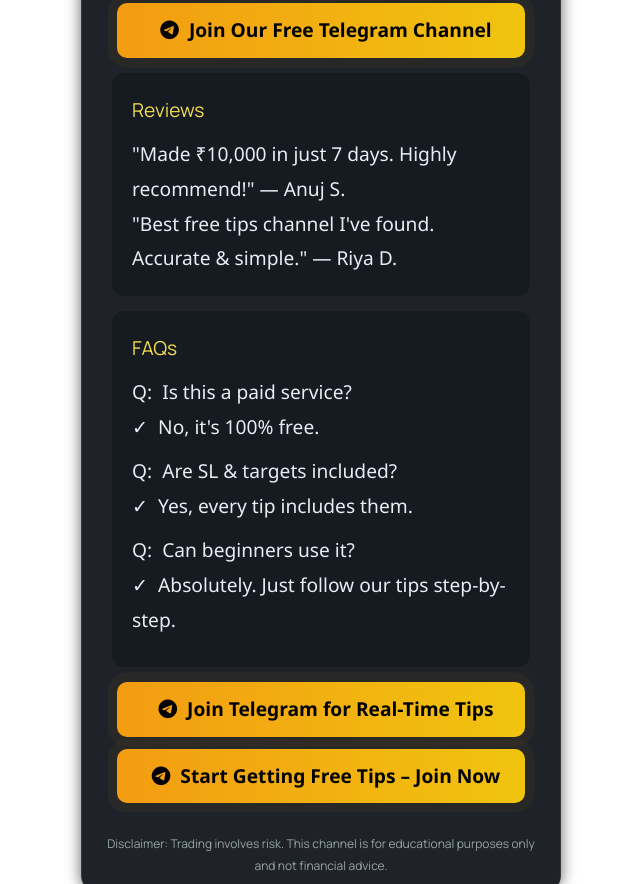
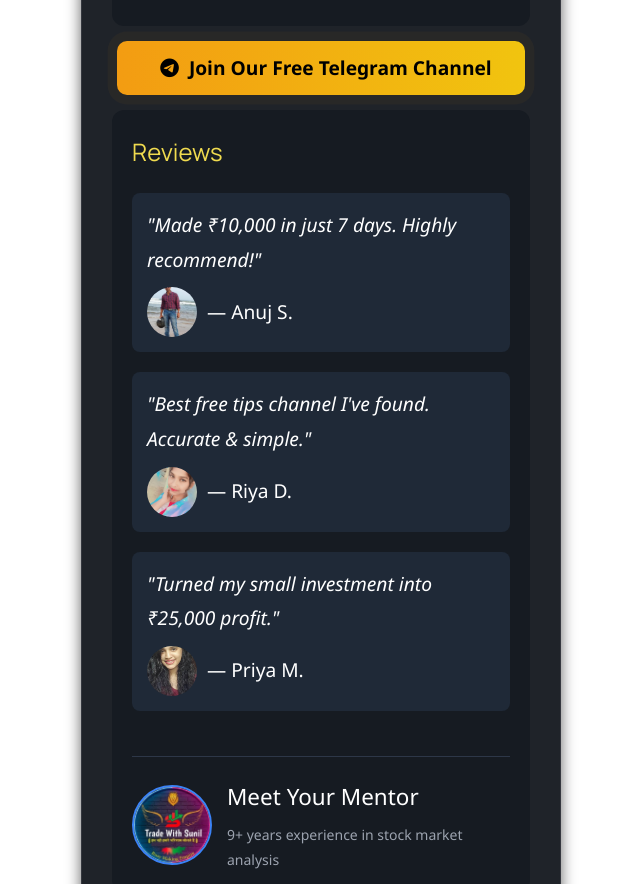
Before and after one commit to Badshah01251/Template, a plain HTML site: page index.html in a window 1280 px wide. Shown: the part 1016-1900 px from the top of the page, without its empty margins (319-959 px from the left). Drawn offline with Linux system fonts and the light colour scheme.

```diff
--- a/index.html
+++ b/index.html
@@ -6,6 +6,7 @@
         <title>TRADE WITH SUNIL</title>
         <link rel="stylesheet" href="style.css" />
         <link rel="stylesheet" href="https://site-assets.fontawesome.com/releases/v6.4.2/css/all.css" />
+        <!-- Meta Pixel Code -->
 <!-- Meta Pixel Code -->
 <script>
 !function(f,b,e,v,n,t,s)
@@ -16,22 +17,22 @@
 t.src=v;s=b.getElementsByTagName(e)[0];
 s.parentNode.insertBefore(t,s)}(window, document,'script',
 'https://connect.facebook.net/en_US/fbevents.js');
-    fbq('init', '544974668661723');
+fbq('init', '2334835476868197');
 fbq('track', 'PageView');
 </script>
 <noscript><img height="1" width="1" style="display:none"
-    src="https://www.facebook.com/tr?id=544974668661723&ev=PageView&noscript=1"
+src="https://www.facebook.com/tr?id=2334835476868197&ev=PageView&noscript=1"
 /></noscript>
 <!-- End Meta Pixel Code -->
     </head>
     <body>
         <div class="container">
             <div class="header">
-                <img src="./Assets/download.png" alt="Logo" />
+                <img src="./Assets/banner.png" alt="Logo" />
                 <h1></i>TRADE WITH SUNIL</h1>
             </div>
-            <a target="_blank" href="https://t.me/+t5rGqmvG6rVjZGY1" class="cta-button"><i class="fab fa-telegram-plane"></i>Join Telegram Now</a>
-            <a target="_blank" href="https://t.me/+t5rGqmvG6rVjZGY1" class="cta-button-2"><i class="fab fa-telegram-plane"></i>Get Free Daily Tip</a>
+            <a target="_blank" href="https://t.me/+_lZyAPFYdtAwNmRl" class="cta-button"><i class="fab fa-telegram-plane"></i>Join Telegram Now</a>
+            <a target="_blank" href="https://t.me/+_lZyAPFYdtAwNmRl" class="cta-button-2"><i class="fab fa-telegram-plane"></i>Get Free Daily Tip</a>
             <div class="section">
                 <h2>About Us</h2>
                 <p> We offer 100% free, high-accuracy trading tips for gold and silver — including entry, stop-loss, and target. No subscriptions. Just value. </p>
@@ -46,11 +47,39 @@
                     <li>Real-Time Telegram Alerts</li>
                 </ul>
             </div>
-            <a target="_blank" href="https://t.me/+t5rGqmvG6rVjZGY1" class="cta-button"><i class="fab fa-telegram-plane"></i>Join Our Free Telegram Channel</a>
+            <a target="_blank" href="https://t.me/+_lZyAPFYdtAwNmRl" class="cta-button"><i class="fab fa-telegram-plane"></i>Join Our Free Telegram Channel</a>
             <div class="section">
                 <h2>Reviews</h2>
-                <div> "Made ₹10,000 in just 7 days. Highly recommend!" — Anuj S.</div>
-                <div> "Best free tips channel I've found. Accurate & simple." — Riya D.</div>
+                <div class="review-container">
+                    <div class="review-quote">
+                        <div>"Made ₹10,000 in just 7 days. Highly recommend!"</div>
+                        <div class="reviewer">
+                            <img src="./Assets/img_1.jpg" alt="Anuj S." class="reviewer-img">
+                            <span>— Anuj S.</span>
+                        </div>
+                    </div>
+                    <div class="review-quote">
+                        <div>"Best free tips channel I've found. Accurate & simple."</div>
+                        <div class="reviewer">
+                            <img src="./Assets/img_2.jpg" alt="Riya D." class="reviewer-img">
+                            <span>— Riya D.</span>
+                        </div>
+                    </div>
+                    <div class="review-quote">
+                        <div>"Turned my small investment into ₹25,000 profit."</div>
+                        <div class="reviewer">
+                            <img src="./Assets/img_3.jpg" alt="Priya M." class="reviewer-img">
+                            <span>— Priya M.</span>
+                        </div>
+                    </div>
+                    <div class="owner-section">
+                        <img src="./Assets/banner.png" alt="Channel Owner" class="owner-img">
+                        <div class="owner-info">
+                            <h3>Meet Your Mentor</h3>
+                            <p>9+ years experience in stock market analysis</p>
+                        </div>
+                    </div>
+                </div>
             </div>
             <div class="section">
                 <h2>FAQs</h2>
@@ -67,8 +96,8 @@
                     <div><span class="faq-answer">✓</span> Absolutely. Just follow our tips step-by-step. </div>
                 </div>
             </div>
-            <a target="_blank" href="https://t.me/+t5rGqmvG6rVjZGY1" class="cta-button"><i class="fab fa-telegram-plane"></i>Join Telegram for Real-Time Tips</a>
-            <a target="_blank" href="https://t.me/+t5rGqmvG6rVjZGY1" class="cta-button"><i class="fab fa-telegram-plane"></i>Start Getting Free Tips – Join Now</a>
+            <a target="_blank" href="https://t.me/+_lZyAPFYdtAwNmRl" class="cta-button"><i class="fab fa-telegram-plane"></i>Join Telegram for Real-Time Tips</a>
+            <a target="_blank" href="https://t.me/+_lZyAPFYdtAwNmRl" class="cta-button"><i class="fab fa-telegram-plane"></i>Start Getting Free Tips – Join Now</a>
             <p class="disclaimer"> Disclaimer: Trading involves risk. This channel is for educational purposes only and not financial advice. </p>
         </div>
     </body>
--- a/style.css
+++ b/style.css
@@ -129,6 +129,73 @@ body {
     border-radius: 12px;
     animation-fill-mode: both;
     animation: slideInUp 0.8s ease-out;
+    color: white;
+    font-family: Arial, sans-serif;
+}
+
+.section h2 {
+    margin-top: 0;
+    margin-bottom: 20px;
+    font-weight: normal;
+    font-size: 24px;
+}
+
+.review-container {
+    display: flex;
+    flex-direction: column;
+    gap: 20px;
+}
+
+.review-quote {
+    background-color: #1f2937;
+    padding: 15px;
+    border-radius: 8px;
+}
+
+.review-quote div:first-child {
+    margin-bottom: 10px;
+    font-style: italic;
+}
+
+.reviewer {
+    display: flex;
+    align-items: center;
+    gap: 10px;
+}
+
+.reviewer-img {
+    width: 50px;
+    height: 50px;
+    border-radius: 50%;
+    object-fit: cover;
+}
+
+.owner-section {
+    display: flex;
+    align-items: center;
+    gap: 15px;
+    margin-top: 25px;
+    padding-top: 20px;
+    border-top: 1px solid #2d3748;
+}
+
+.owner-img {
+    width: 80px;
+    height: 80px;
+    border-radius: 50%;
+    object-fit: cover;
+    border: 2px solid #3b82f6;
+}
+
+.owner-info h3 {
+    margin: 0 0 5px 0;
+    font-weight: 500;
+}
+
+.owner-info p {
+    margin: 0;
+    color: #9ca3af;
+    font-size: 14px;
 }
 
 @keyframes slideInUp {
```
Also changed, not shown: Assets/banner.png (renamed from Assets/download.png), Assets/img_1.jpg (added), Assets/img_2.jpg (added), Assets/img_3.jpg (added). Lines whose indentation alone changed are shown as unchanged.
